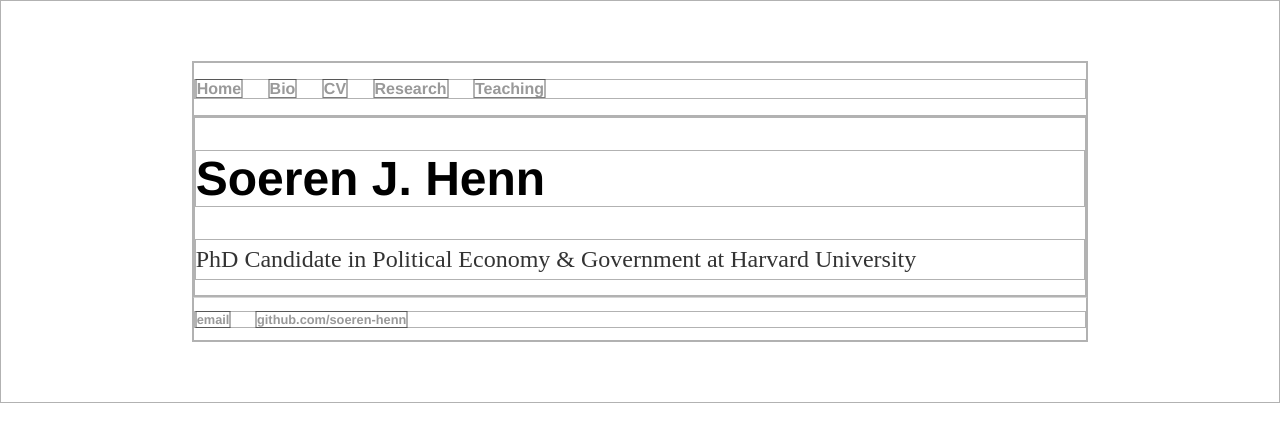
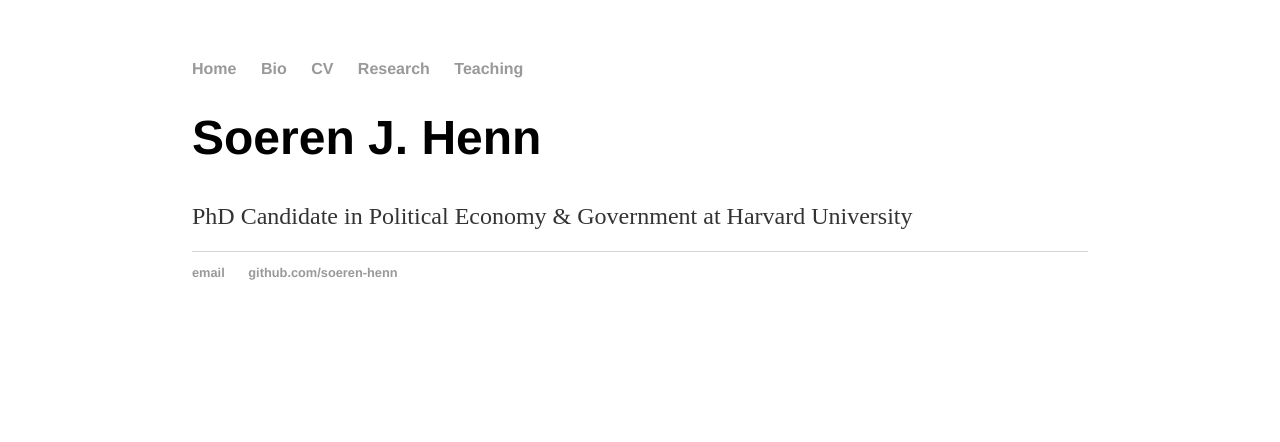
Before and after one commit to soeren-henn/soeren-henn.github.io, a Jekyll site: the page built from index.html, in a window 1280 px wide. Shown: the top 442 px of the page. Built offline with Jekyll 4.4.1, drawn with Linux system fonts in a browser that asks for light colours.

Commit message:
Update main.css

```diff
--- a/css/main.css
+++ b/css/main.css
@@ -43,17 +43,3 @@ ul.posts {
 ul.posts li {
     list-style: none;
 }
-
-img {
-    max-width: 100%;
-    max-height: 100%;
-}
-
-* {
-  border: 1px solid rgba(0, 0, 0, 0.3);
-}
-
-#photo {
-  height: 100px;
-  width: 100px;
-}
```
